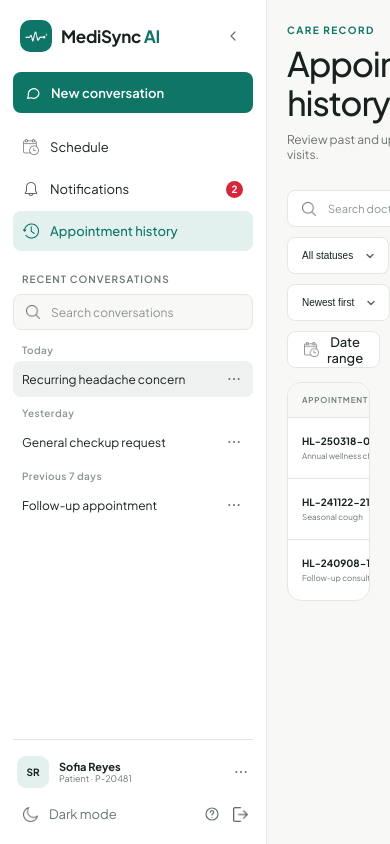
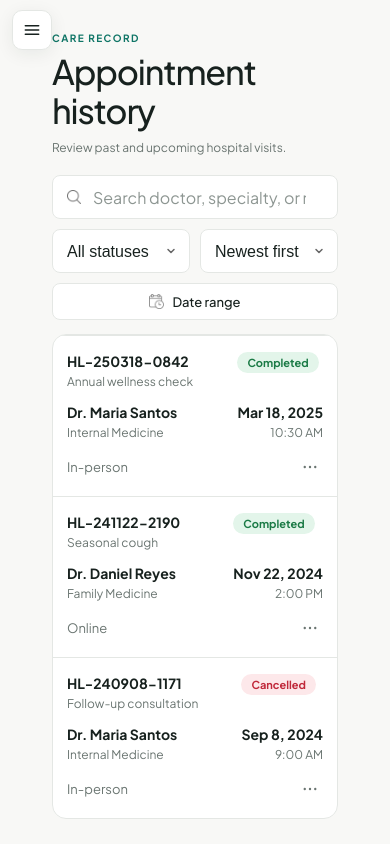
Before and after one commit to GAJEC/GAJEC--Medisync-AI, a React app in the folder Frontend/: page /patient/history in a window 390 px wide. Built offline with nearby package versions, Linux system fonts and the light colour scheme; the HTML template or start-up script is replaced by a standard one.

Commit message:
fix(ui): improve responsive layout and media queries across patient views

```diff
--- a/Frontend/src/assets/styles/history.css
+++ b/Frontend/src/assets/styles/history.css
@@ -73,3 +73,37 @@
 .pill--cancel { background: #fde8ea; color: #c0283a; }
 :root[data-theme='dark'] .pill--ok { background: #16301f; color: #6fd197; }
 :root[data-theme='dark'] .pill--cancel { background: #3a1a1f; color: #f08a96; }
+
+@media (max-width: 800px) {
+  .filters { display: grid; grid-template-columns: 1fr 1fr; gap: 10px; margin-top: 20px; }
+  .filters__search { grid-column: 1 / -1; height: 44px; min-width: 0; }
+  .filters__search input { font-size: 16px; }
+  .select { width: 100%; height: 44px; font-size: 16px; }
+  .range { grid-column: 1 / -1; }
+  .range__btn { width: 100%; }
+  .range__pop { left: 0; right: 0; width: auto; }
+  .range__pop label { font-size: 12px; }
+  .range__pop input { height: 44px; font-size: 16px; }
+
+  /* Table rows become cards */
+  .table-scroll { overflow-x: visible; }
+  .table { min-width: 0; }
+  .table__row--head { display: none; }
+  .table__row:not(.table__row--head) {
+    grid-template-columns: 1fr auto;
+    grid-template-areas: 'ref status' 'doc date' 'mode action';
+    gap: 14px 12px; padding: 16px 14px; min-height: 0; align-items: start;
+  }
+  .table__row > :nth-child(1) { grid-area: ref; }
+  .table__row > :nth-child(2) { grid-area: doc; }
+  .table__row > :nth-child(3) { grid-area: date; align-items: flex-end; text-align: right; }
+  .table__row > :nth-child(4) { grid-area: mode; align-self: center; }
+  .table__row > :nth-child(5) { grid-area: status; align-items: flex-end; }
+  .table__row > :nth-child(6) { grid-area: action; justify-self: end; }
+
+  .cell strong { font-size: 14px; }
+  .cell small { font-size: 12px; }
+  .cell--mode { font-size: 13px; }
+  .pill { font-size: 11px; padding: 4px 10px; }
+  .table__empty { font-size: 14px; }
+}
--- a/Frontend/src/assets/styles/home.css
+++ b/Frontend/src/assets/styles/home.css
@@ -163,8 +163,29 @@
 @keyframes rec-blink { 50% { opacity: 0.25; } }
 
 @media (max-width: 800px) {
-  .hero { padding-top: 40px; }
-  .hero__title { font-size: 28px; }
+  .app-shell { height: 100vh; height: 100dvh; }
+
+  .topbar { height: 60px; padding: 0 16px 0 64px; }
+  .topbar__icon { display: none; }
+  .topbar__title { font-size: 15px; white-space: nowrap; overflow: hidden; text-overflow: ellipsis; }
+  .topbar__sub, .secure-pill { display: none; }
+
+  .hero { padding: 28px 16px 16px; }
+  .hero__eyebrow { font-size: 11px; }
+  .hero__title { font-size: 26px; }
+  .hero__lead { font-size: 14px; }
+  .privacy { max-width: 100%; }
+  .privacy strong { font-size: 13px; }
+  .privacy span { font-size: 12px; }
+  .hero__try { margin-top: 28px; font-size: 11px; }
   .suggestions { grid-template-columns: 1fr; }
-  .topbar__sub, .secure-pill { display: none; }
+  .suggestion { min-height: 56px; }
+  .suggestion__text { font-size: 14px; }
+
+  .composer-wrap { padding: 0 12px calc(6px + env(safe-area-inset-bottom)); }
+  .composer input { font-size: 16px; }
+  .composer__send { width: 42px; height: 38px; }
+  .disclaimer { font-size: 11px; }
+  .attach__menu { left: -6px; width: min(276px, calc(100vw - 40px)); }
+  .chip { max-width: 100%; }
 }
--- a/Frontend/src/assets/styles/modal.css
+++ b/Frontend/src/assets/styles/modal.css
@@ -29,3 +29,18 @@
   font-size: 9px;
 }
 .modal__notice > svg { flex: none; }
+
+@media (max-width: 800px) {
+  .modal-overlay { padding: 0; place-items: end stretch; }
+  .modal {
+    max-width: none; max-height: 92vh; max-height: 92dvh;
+    border-radius: 18px 18px 0 0;
+  }
+  .modal__eyebrow { font-size: 11px; }
+  .modal__title { font-size: 20px; }
+  .modal__text { font-size: 13px; }
+  .modal__meta { font-size: 12px; }
+  .modal__notice { font-size: 12px; }
+  .modal__foot { padding: 12px 16px calc(12px + env(safe-area-inset-bottom)); }
+  .modal__foot > button { flex: 1; min-height: 44px; font-size: 14px; }
+}
--- a/Frontend/src/assets/styles/notifications.css
+++ b/Frontend/src/assets/styles/notifications.css
@@ -44,7 +44,17 @@
 .notif__dot { flex: none; width: 6px; height: 6px; border-radius: 50%; background: var(--blue); margin-right: 8px; }
 .notif__chevron { flex: none; color: var(--text); }
 
-@media (max-width: 700px) {
-  .page { padding: 24px 20px 32px; }
-  .page__header { flex-direction: column; align-items: flex-start; }
+@media (max-width: 800px) {
+  .notifs { max-width: 100%; }
+  .notifs__actions { justify-content: space-between; }
+  .tabs { gap: 20px; margin-top: 22px; overflow-x: auto; scrollbar-width: none; }
+  .tabs__btn { flex: none; height: 44px; font-size: 14px; }
+  .tabs__count { font-size: 12px; }
+  .notif { align-items: flex-start; gap: 12px; min-height: 0; padding: 14px 14px 14px 12px; }
+  .notif__title { font-size: 14px; }
+  .notif__body { font-size: 13px; line-height: 1.45; }
+  .notif__meta { font-size: 11px; }
+  .notif__dot { margin: 6px 0 0; }
+  .notif__chevron { display: none; }
+  .notifs__empty { font-size: 14px; }
 }
--- a/Frontend/src/assets/styles/profile.css
+++ b/Frontend/src/assets/styles/profile.css
@@ -136,3 +136,35 @@ select.input {
   .settings__item { flex: none; }
   .form-grid { grid-template-columns: 1fr; }
 }
+
+@media (max-width: 800px) {
+  .settings { margin-top: 20px; gap: 14px; }
+  .settings__nav { gap: 6px; margin: 0 -16px; padding: 0 16px 4px; scrollbar-width: none; }
+  .settings__item { height: 42px; font-size: 13px; white-space: nowrap; }
+  .settings__item > svg:last-child { display: none; }
+
+  .panel__head { padding: 16px; }
+  .panel__body { padding: 16px; }
+  .panel__sub { font-size: 12px; }
+  .form-grid { gap: 16px; }
+  .field label { font-size: 13px; }
+  .input { height: 48px; font-size: 16px; }
+  textarea.input { height: 96px; }
+  .form-error { font-size: 12px; }
+
+  .pref-row { flex-wrap: wrap; padding: 16px; }
+  .pref-row__title { font-size: 14px; }
+  .pref-row__sub { font-size: 12px; }
+  .pref-row .input { height: 44px; font-size: 16px; }
+
+  .sec-row { padding: 14px 16px; }
+  .sec-row__title { font-size: 14px; }
+  .sec-row__sub { font-size: 12px; }
+  .sec-notice { margin: 2px 16px 16px; font-size: 12px; }
+
+  .consent-row__title, .session-row__title, .choice__title { font-size: 14px; }
+  .consent-row__desc, .session-row__meta, .choice__desc { font-size: 12px; }
+  .success-box { font-size: 13px; }
+
+  .toast { bottom: calc(20px + env(safe-area-inset-bottom)); max-width: calc(100vw - 32px); text-align: center; }
+}
--- a/Frontend/src/assets/styles/schedule.css
+++ b/Frontend/src/assets/styles/schedule.css
@@ -155,3 +155,43 @@
   .schedule__body { grid-template-columns: 1fr; }
   .toolbar__search { width: 100%; margin-left: 0; }
 }
+
+@media (max-width: 800px) {
+  .schedule { padding: 64px 16px 28px; }
+  .schedule__header { flex-direction: column; align-items: stretch; gap: 14px; }
+  .schedule__eyebrow { font-size: 11px; }
+  .schedule__title { font-size: 28px; }
+  .schedule__sub { font-size: 14px; }
+  .btn-primary { min-height: 44px; font-size: 14px; }
+  .schedule__header .btn-primary { justify-content: center; }
+
+  .toolbar { margin-top: 20px; }
+  .seg { width: 100%; }
+  .seg__btn { flex: 1; height: 36px; font-size: 13px; }
+  .tool-btn { height: 40px; min-width: 40px; }
+  .toolbar__title { flex: 1; margin: 0; text-align: right; font-size: 14px; }
+  .toolbar__search { height: 44px; }
+  .toolbar__search input { font-size: 16px; }
+
+  /* Calendar cells show colored dots. Details are in the list below. */
+  .cal__head span { font-size: 10px; letter-spacing: 0.02em; }
+  .cal__cell { min-height: 56px; padding: 8px 0 6px; align-items: center; justify-content: flex-start; gap: 4px; }
+  .cal__day { font-size: 13px; }
+  .cal__event {
+    width: 7px; height: 7px; padding: 0; border: 0; border-radius: 50%;
+    font-size: 0; line-height: 0;
+  }
+  .cal__event--blue { background: var(--evt-blue-line); }
+  .cal__event--teal { background: var(--primary); }
+
+  .upcoming { padding: 16px; }
+  .upcoming__eyebrow { font-size: 11px; }
+  .count { font-size: 11px; }
+  .agenda { padding: 4px 16px; }
+  .agenda__title { font-size: 14px; }
+  .agenda__meta { font-size: 12px; }
+  .agenda__date span { font-size: 10px; }
+  .agenda__empty { font-size: 14px; }
+  .upcoming__empty-title { font-size: 14px; }
+  .upcoming__empty-sub { font-size: 12px; }
+}
--- a/Frontend/src/assets/styles/sidebar.css
+++ b/Frontend/src/assets/styles/sidebar.css
@@ -160,3 +160,34 @@ button.profile--active:hover { background: var(--primary-soft); }
 .profile__text { display: flex; flex-direction: column; }
 .profile__more { flex: none; color: var(--muted); }
 .sidebar--collapsed button.profile--btn { width: auto; }
+/* Mobile-only controls (hidden on desktop) */
+.mobile-menu, .sidebar__close, .sidebar-backdrop { display: none; }
+
+.mobile-menu, .sidebar__close, .sidebar-backdrop { display: none; }
+
+@media (max-width: 800px) {
+  .sidebar {
+    position: fixed; inset: 0 auto 0 0; z-index: 60;
+    width: min(300px, 86vw); height: 100vh; height: 100dvh;
+    transform: translateX(-100%); visibility: hidden;
+    transition: transform 0.25s ease, visibility 0s linear 0.25s;
+  }
+  .sidebar.sidebar--open {
+    transform: none; visibility: visible;
+    transition: transform 0.25s ease, visibility 0s;
+    box-shadow: 12px 0 40px rgba(0, 0, 0, 0.35);
+  }
+  .sidebar__collapse { display: none; }
+  .sidebar__close { display: grid; }
+  .sidebar-backdrop {
+    display: block; position: fixed; inset: 0; z-index: 55;
+    background: rgba(22, 32, 29, 0.55); backdrop-filter: blur(2px);
+  }
+  .mobile-menu {
+    display: grid; place-items: center;
+    position: fixed; top: calc(10px + env(safe-area-inset-top)); left: 12px; z-index: 40;
+    width: 40px; height: 40px;
+    border: 1px solid var(--border); border-radius: 10px;
+    background: var(--surface); color: var(--text); box-shadow: var(--shadow);
+  }
+}
--- a/Frontend/src/components/common/Icons.jsx
+++ b/Frontend/src/components/common/Icons.jsx
@@ -196,3 +196,13 @@ export const StopIcon = (props) => {
     </svg>
   )
 }
+
+export const MenuIcon = (props) => {
+  return (
+    <svg {...svgProps} {...props}>
+      <path d="M4 7h16" />
+      <path d="M4 12h16" />
+      <path d="M4 17h16" />
+    </svg>
+  )
+}
--- a/Frontend/src/components/patient/PatientLayout.jsx
+++ b/Frontend/src/components/patient/PatientLayout.jsx
@@ -1,6 +1,7 @@
-import React, { useState } from 'react'
-import { Outlet, useNavigate } from 'react-router-dom'
+import React, { useEffect, useState } from 'react'
+import { Outlet, useLocation, useNavigate } from 'react-router-dom'
 import PatientSidebar from './PatientSidebar'
+import { MenuIcon } from '../common/Icons'
 
 const USER = { name: 'Sofia Reyes', initials: 'SR', role: 'Patient', id: 'P-20481' }
 
@@ -29,15 +30,44 @@ const NOTIFICATIONS = [
   },
 ]
 
+const MOBILE_QUERY = '(max-width: 800px)'
+
 const PatientLayout = () => {
   const navigate = useNavigate()
+  const { pathname } = useLocation()
   const [collapsed, setCollapsed] = useState(false)
   const [dark, setDark] = useState(false)
   const [activeId, setActiveId] = useState(1)
   const [user, setUser] = useState(USER)
   const [notifications, setNotifications] = useState(NOTIFICATIONS)
+  const [mobile, setMobile] = useState(() => window.matchMedia(MOBILE_QUERY).matches)
+  const [menuOpen, setMenuOpen] = useState(false)
 
   const unreadCount = notifications.filter((n) => !n.read).length
+
+  // Track the mobile breakpoint
+  useEffect(() => {
+    const mq = window.matchMedia(MOBILE_QUERY)
+    const onChange = (e) => {
+      setMobile(e.matches)
+      if (!e.matches) setMenuOpen(false)
+    }
+    mq.addEventListener('change', onChange)
+    return () => mq.removeEventListener('change', onChange)
+  }, [])
+
+  // Close the drawer after navigating
+  useEffect(() => {
+    setMenuOpen(false)
+  }, [pathname])
+
+  // Esc closes the drawer
+  useEffect(() => {
+    if (!menuOpen) return
+    const onKey = (e) => e.key === 'Escape' && setMenuOpen(false)
+    window.addEventListener('keydown', onKey)
+    return () => window.removeEventListener('keydown', onKey)
+  }, [menuOpen])
 
   const toggleDark = () => {
     const next = !dark
@@ -49,19 +79,34 @@ const PatientLayout = () => {
 
   const openConversation = (id) => {
     setActiveId(id)
+    setMenuOpen(false)
     navigate('/patient')
   }
 
   const newConversation = () => {
     setActiveId(null)
+    setMenuOpen(false)
     navigate('/patient')
   }
 
   return (
     <div className="app-shell">
+      <button
+        className="mobile-menu"
+        onClick={() => setMenuOpen(true)}
+        aria-label="Open menu"
+        aria-expanded={menuOpen}
+      >
+        <MenuIcon width={20} height={20} />
+      </button>
+
+      {menuOpen && <div className="sidebar-backdrop" onClick={() => setMenuOpen(false)} />}
+
       <PatientSidebar
-        collapsed={collapsed}
+        collapsed={collapsed && !mobile}
         onToggleCollapse={() => setCollapsed((c) => !c)}
+        mobileOpen={menuOpen}
+        onCloseMobile={() => setMenuOpen(false)}
         user={user}
         conversations={CONVERSATIONS}
         activeId={activeId}
--- a/Frontend/src/components/patient/PatientSidebar.jsx
+++ b/Frontend/src/components/patient/PatientSidebar.jsx
@@ -1,6 +1,6 @@
 import React, { useState } from 'react'
 import { NavLink, useNavigate, useLocation } from 'react-router-dom'
-import { PngIcon, ChatIcon, ChevronLeftIcon, MoreIcon, HelpIcon } from '../common/Icons'
+import { PngIcon, ChatIcon, ChevronLeftIcon, MoreIcon, HelpIcon, CloseIcon } from '../common/Icons'
 
 import heartIcon from '../../assets/icons/heart.png'
 import scheduleIcon from '../../assets/icons/schedule.png'
@@ -9,7 +9,6 @@ import historyIcon from '../../assets/icons/history.png'
 import searchIcon from '../../assets/icons/search.png'
 import moonIcon from '../../assets/icons/moon.png'
 import logoutIcon from '../../assets/icons/logout.png'
-import medisyncLogo from '../../assets/images/medisync-logo.png'
 
 import '../../assets/styles/sidebar.css'
 
@@ -22,6 +21,8 @@ const NAV_ITEMS = [
 const PatientSidebar = ({
   collapsed,
   onToggleCollapse,
+  mobileOpen = false,
+  onCloseMobile,
   user,
   conversations,
   activeId,
@@ -44,13 +45,13 @@ const PatientSidebar = ({
     .filter((g) => g.items.length > 0)
 
   return (
-    <aside className={`sidebar ${collapsed ? 'sidebar--collapsed' : ''}`}>
+    <aside className={`sidebar ${collapsed ? 'sidebar--collapsed' : ''} ${mobileOpen ? 'sidebar--open' : ''}`}>
       <div className="sidebar__brand">
         <span className="logo-mark">
-          <PngIcon src={medisyncLogo} size={25} className="icon-white" />
+          <PngIcon src={heartIcon} size={16} className="icon-white" />
         </span>
         <span className="sidebar__brand-name hide-collapsed">
-          MediSync <span className="accent">AI</span>
+          HealthLocal <span className="accent">AI</span>
         </span>
         <button
           className="icon-btn sidebar__collapse"
@@ -58,6 +59,9 @@ const PatientSidebar = ({
           aria-label={collapsed ? 'Expand sidebar' : 'Collapse sidebar'}
         >
           <ChevronLeftIcon />
+        </button>
+        <button className="icon-btn sidebar__close" onClick={onCloseMobile} aria-label="Close menu">
+          <CloseIcon width={18} height={18} />
         </button>
       </div>
 
--- a/Frontend/src/pages/auth/Login.jsx
+++ b/Frontend/src/pages/auth/Login.jsx
@@ -1,7 +1,7 @@
 import { useState } from "react";
 import "./Login.css";
 
-import heartIcon from "../../assets/icons/heart.png";
+import heartIcon from "../../assets/images/medisync-logo.png";
 import aiIcon from "../../assets/icons/ai.png";
 import insuranceIcon from "../../assets/icons/insurance.png";
 import hospitalIcon from "../../assets/icons/hospital.png";
@@ -10,7 +10,7 @@ import stetIcon from "../../assets/icons/stet.png";
 import nextIcon from "../../assets/icons/next.png";
 
 const BRAND = {
-  name: "HealthLocal",
+  name: "MediSync",
   accent: "AI",
 };
 
```
